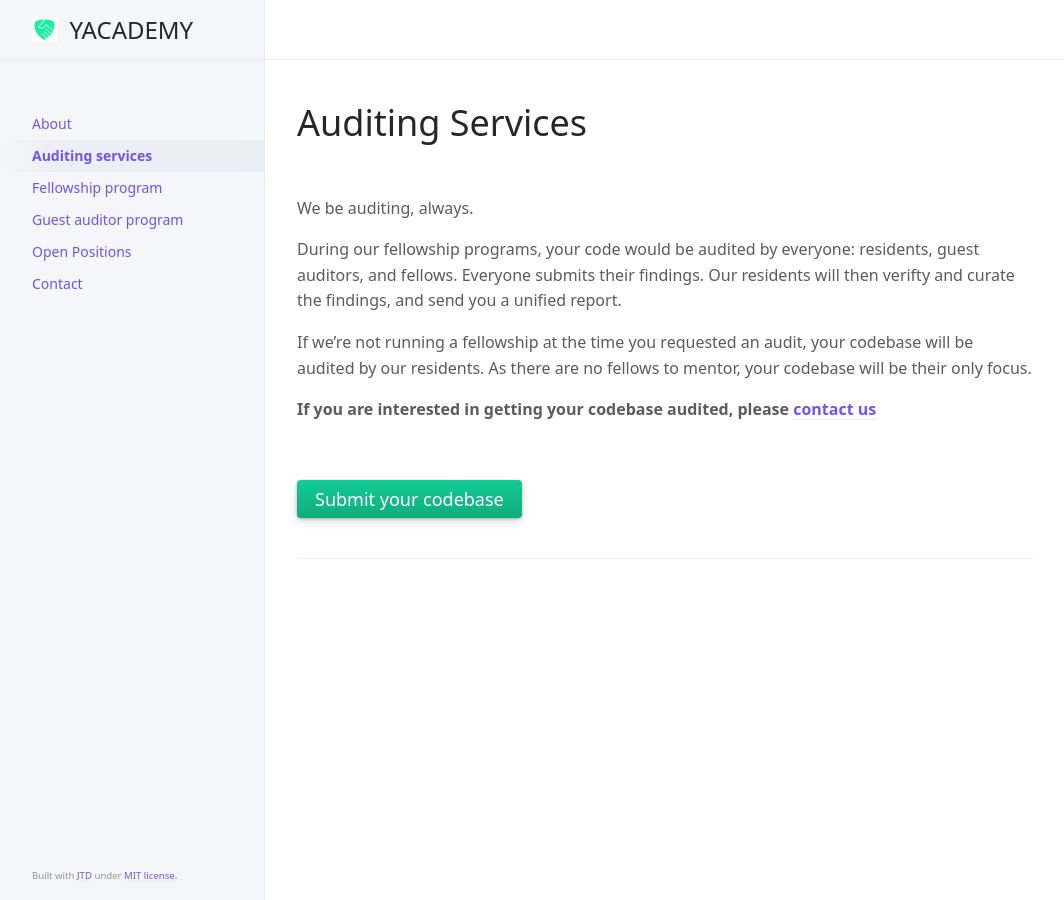
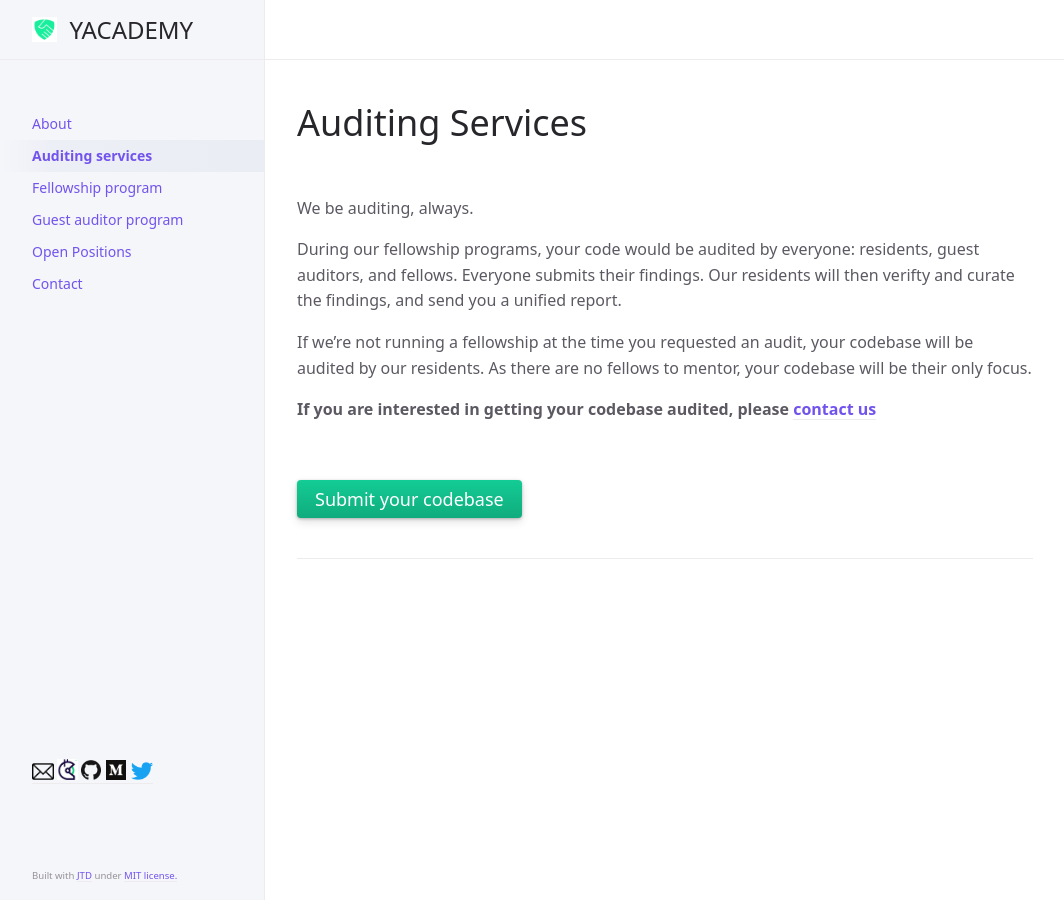
Before and after one commit to yacademy/yacademy.github.io, a Jekyll site: the page built from auditing-services.md, in a window 1280 px wide. Shown: the whole page, without its empty margins (107-1171 px from the left). Built offline with Jekyll 4.4.1, drawn with Linux system fonts in a browser that asks for light colours.

Commit message:
social links

```diff
--- /dev/null
+++ b/_includes/footer.html
@@ -0,0 +1,16 @@
+<td padding-right="0"></td><a href="mailto:hello [at] yacademy [dot] dev" text-decoration: none;>
+    <img src="/assets/images/email.png" width="22" border="" hspace=".75">
+</a></td>
+<td padding-right="0"><a href="https://gitcoin.co/grants/5092/yacademy-scaling-ethereum-security" target="_blank">
+    <img src="/assets/images/gitcoin.png" width="21" height="0" border="" hspace=".75">
+</a></td>
+<td padding-right="0"><a href="https://github.com/yacademy/audits" target="_blank">
+    <img src="/assets/images/github.png" width="20" height="0" border="" hspace=".75">
+</a></td>
+<td padding-right="0"><a href="https://medium.com/@yacademy" target="_blank">
+    <img src="/assets/images/medium.png" width="20" border="" hspace="1.5">
+</a></td>
+<td padding-right="0"><a href="https://twitter.com/yAcademyDAO" target="_blank">
+    <img src="/assets/images/twitter.png" width="22" height="25" border="" hspace=".5">
+</a></td>
+<br><br><br><br>
--- a/_layouts/default.html
+++ b/_layouts/default.html
@@ -65,6 +65,9 @@ layout: table_wrappers
         {% include nav.html pages=site.html_pages %}
       {% endif %}
     </nav>
+    <footer class="site-footer">
+      {% include footer.html %}
+    </footer>
     <footer class="site-footer">
       <small>Built with <a href="https://github.com/pmarsceill/just-the-docs">JTD</a> under <a href=\"https://github.com/pmarsceill/just-the-docs/tree/master/LICENSE.txt\">MIT license.</a></small>
     </footer>
```
Also changed, not shown: assets/images/gitcoin.png (added), assets/images/github.png (added), assets/images/medium.png (added).
